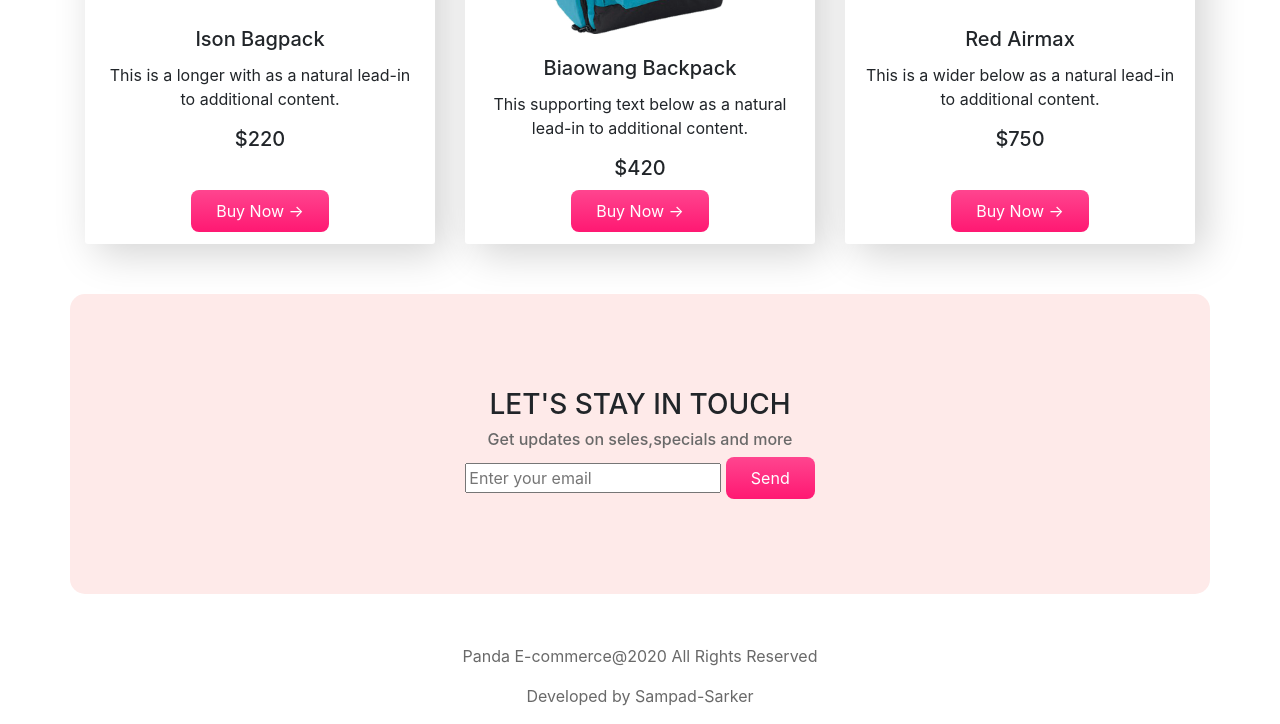
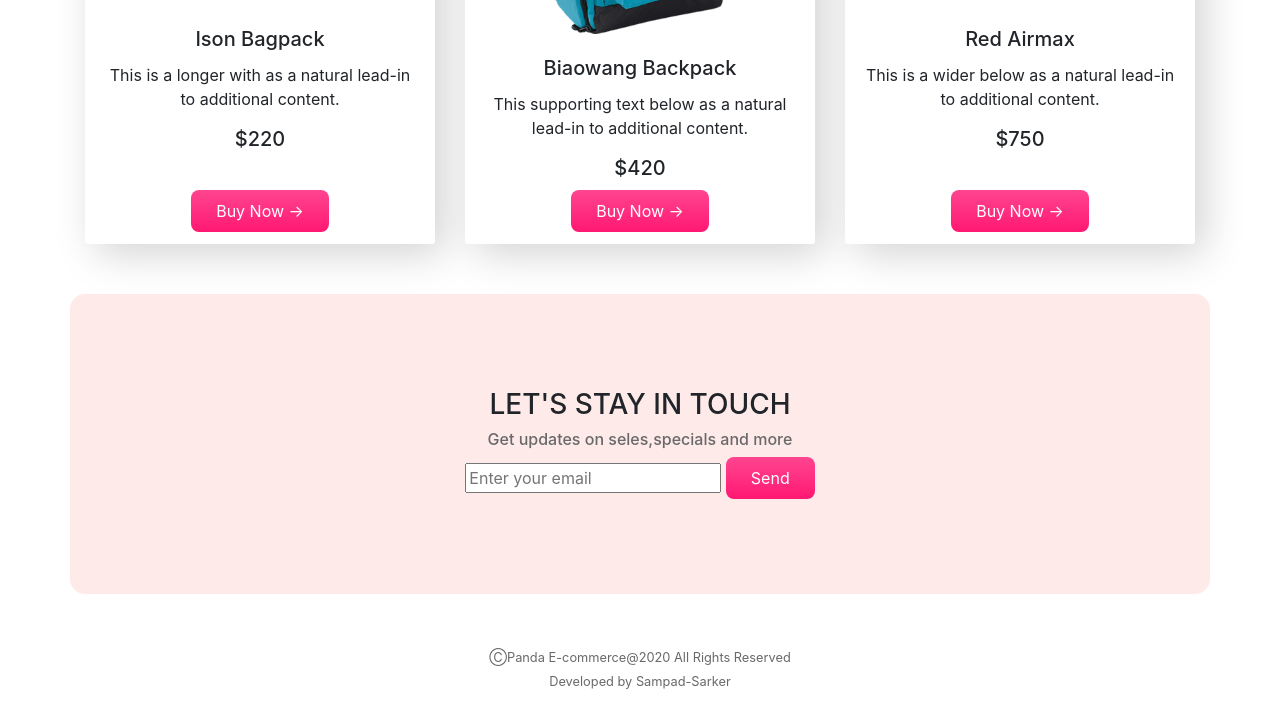
Before and after one commit to Sampad-Sarker/E-commerce, a plain HTML site: page index.html in a window 1280 px wide. Shown: the part 1642-2366 px from the top of the page. After the commit the page ends 2334 px from the top, so only its background shows below. Drawn offline with nearby package versions, Linux system fonts and the light colour scheme.

Commit message:
very small changrd

```diff
--- a/css/style.css
+++ b/css/style.css
@@ -73,7 +73,7 @@
     color: #696969;
 }
 
-footer p {
+footer {
     text-align: center;
     color: #696969;
 }
--- a/index.html
+++ b/index.html
@@ -232,8 +232,9 @@
 
     <!------------------------ footer section start ------------------------------->
     <footer>
-        <p>Panda E-commerce@2020 All Rights Reserved</p>
-        <p>Developed by Sampad-Sarker</p>
+        <small>ⒸPanda E-commerce@2020 All Rights Reserved</small> <br>
+
+        <small>Developed by Sampad-Sarker</small>
     </footer>
 
 
```
